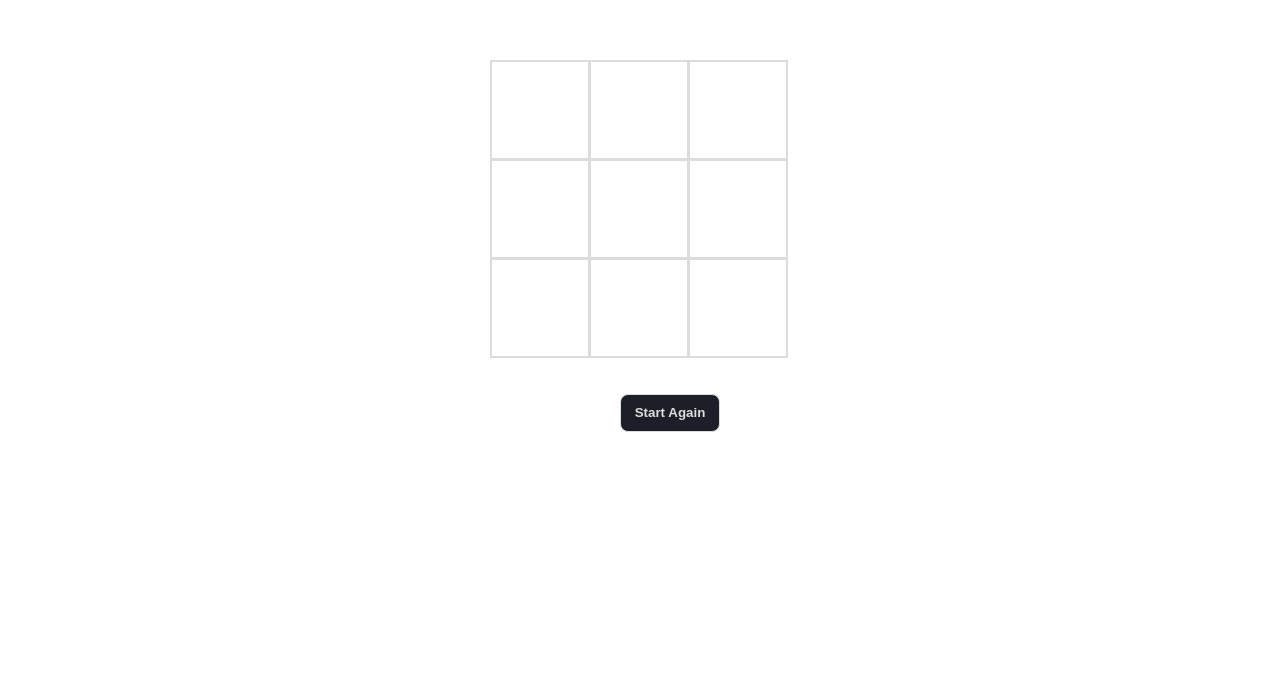
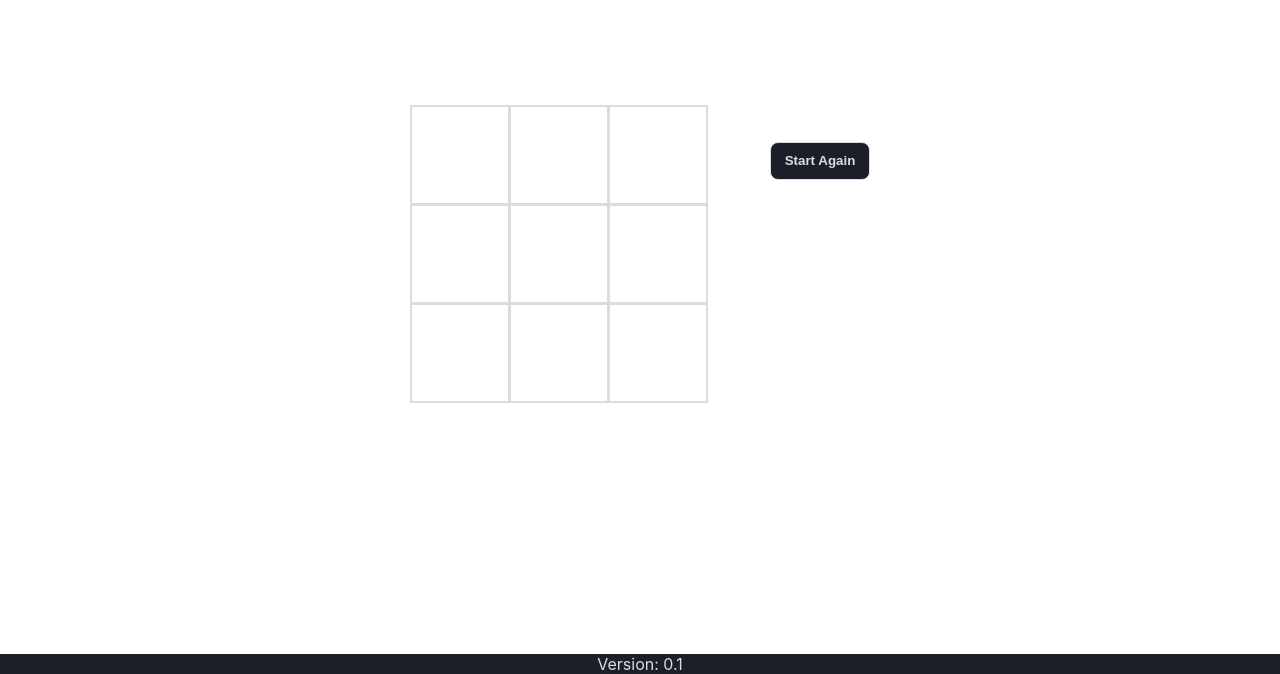
Before and after one commit to mohawwadrez/tictoctoetask, a React (Create React App) app: page / in a window 1280 px wide. Shown: the part 146-820 px from the top of the page. Built offline with nearby package versions, Linux system fonts and the light colour scheme.

Commit message:
version package

```diff
--- a/src/App.js
+++ b/src/App.js
@@ -1,10 +1,11 @@
 import React from "react";
 import "./App.scss";
+export const APP_VERSION = process.env.REACT_APP_VERSION;
 
 const Square = (props) => {
   return (
     <button className="square" onClick={props.onClick}>
-       {props.value}
+      {props.value}
     </button>
   );
 };
@@ -133,6 +134,7 @@ const App = () => {
       <header className="App-header">
         <Game />
       </header>
+      <footer>Version: {APP_VERSION}</footer>
     </div>
   );
 };
--- a/src/App.scss
+++ b/src/App.scss
@@ -22,12 +22,14 @@
     padding: 0;
     text-align: center;
     width: 100px;
-    color: brown;
+    color: #1c1f27;
   }
   .square:focus {
     outline: none;
   }
   .game {
+    display: flex;
+    flex-direction: row;
     .game-board {
       width: 300px;
     }
@@ -47,4 +49,8 @@
     width: 100px;
     height: 38px;
   }
+  footer{
+    background-color: #1c1f27;
+    color: #ddd;
+  }
 }
```
Also changed, not shown: 1 other file (tests, documents, lock files or other folders).
